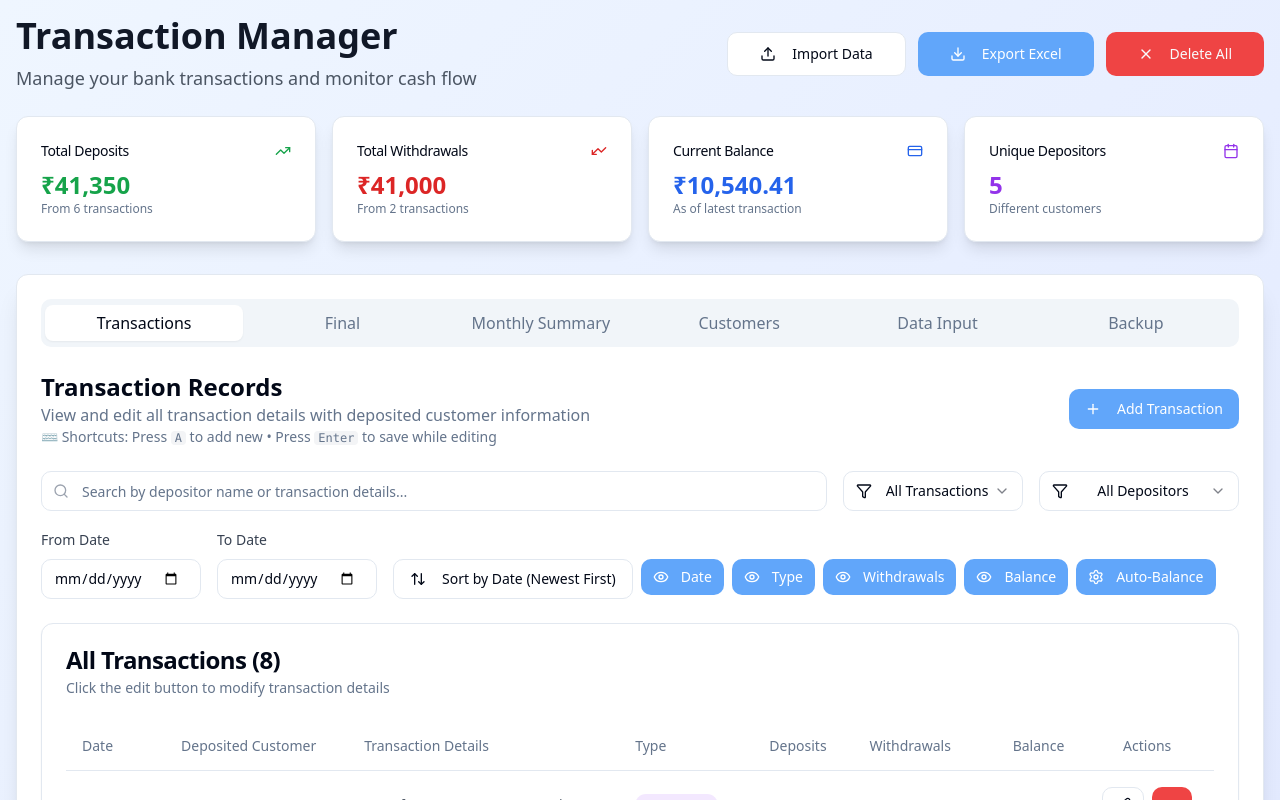
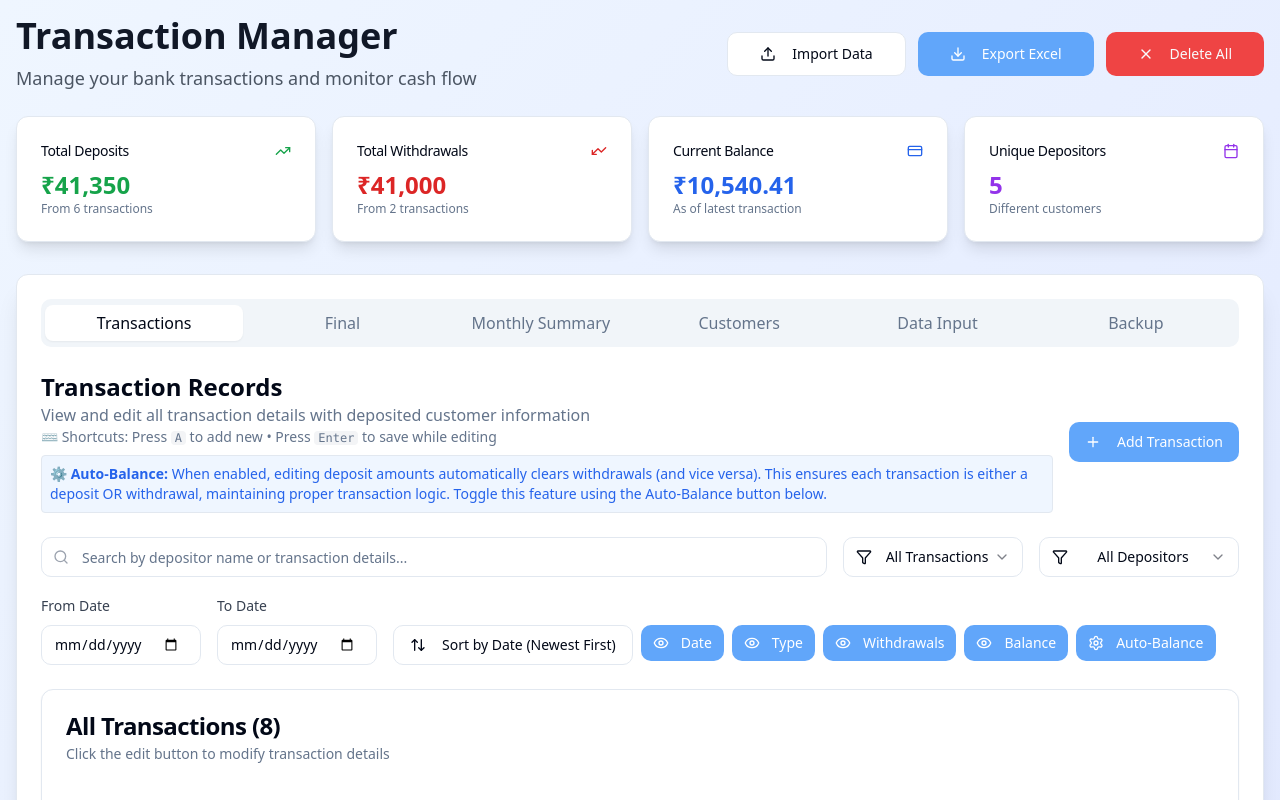
Before and after one commit to hiyuooooo/new-excel-transction, a React (Vite) app: page / in a window 1280 px wide. Shown: the top 800 px of the page. Built offline with nearby package versions, Linux system fonts and the light colour scheme.

Commit message:
Add detailed explanation of Auto-Balance feature
cgen-a2fea5ca1a594ca3b9bfee25675c5c05

```diff
--- a/client/components/TransactionsTab.tsx
+++ b/client/components/TransactionsTab.tsx
@@ -331,9 +331,14 @@ export default function TransactionsTab({
           <p className="text-muted-foreground">
             View and edit all transaction details with deposited customer information
           </p>
-          <p className="text-sm text-muted-foreground">
-            ⌨️ Shortcuts: Press <kbd className="px-1 bg-gray-100 rounded text-xs">A</kbd> to add new • Press <kbd className="px-1 bg-gray-100 rounded text-xs">Enter</kbd> to save while editing
-          </p>
+          <div className="space-y-2">
+            <p className="text-sm text-muted-foreground">
+              ⌨️ Shortcuts: Press <kbd className="px-1 bg-gray-100 rounded text-xs">A</kbd> to add new • Press <kbd className="px-1 bg-gray-100 rounded text-xs">Enter</kbd> to save while editing
+            </p>
+            <p className="text-sm text-blue-600 bg-blue-50 p-2 rounded border">
+              ⚙️ <strong>Auto-Balance:</strong> When enabled, editing deposit amounts automatically clears withdrawals (and vice versa). This ensures each transaction is either a deposit OR withdrawal, maintaining proper transaction logic. Toggle this feature using the Auto-Balance button below.
+            </p>
+          </div>
         </div>
         <Button onClick={handleAddNew} className="whitespace-nowrap">
           <Plus className="w-4 h-4 mr-2" />
@@ -479,7 +484,7 @@ export default function TransactionsTab({
                 size="sm"
                 onClick={() => setAutoBalance(!autoBalance)}
                 className="whitespace-nowrap"
-                title="Auto-balance: When editing amounts, automatically clear the opposite field"
+                title="Auto-Balance Feature: When editing deposit amounts, withdrawals automatically clear to 0 (and vice versa). This maintains proper transaction logic where each entry is either a deposit OR withdrawal, never both. Click to toggle this behavior on/off."
               >
                 <Settings className="w-4 h-4 mr-1" />
                 Auto-Balance
```
